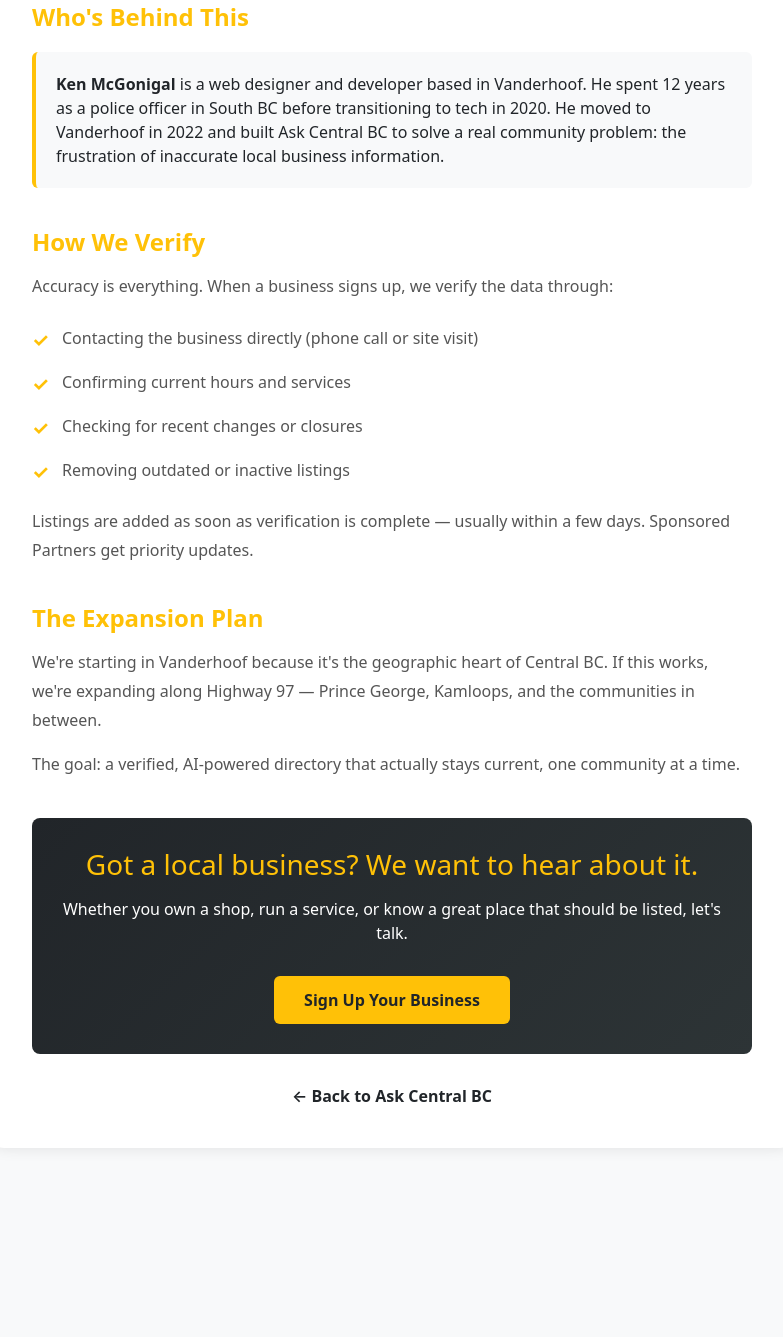
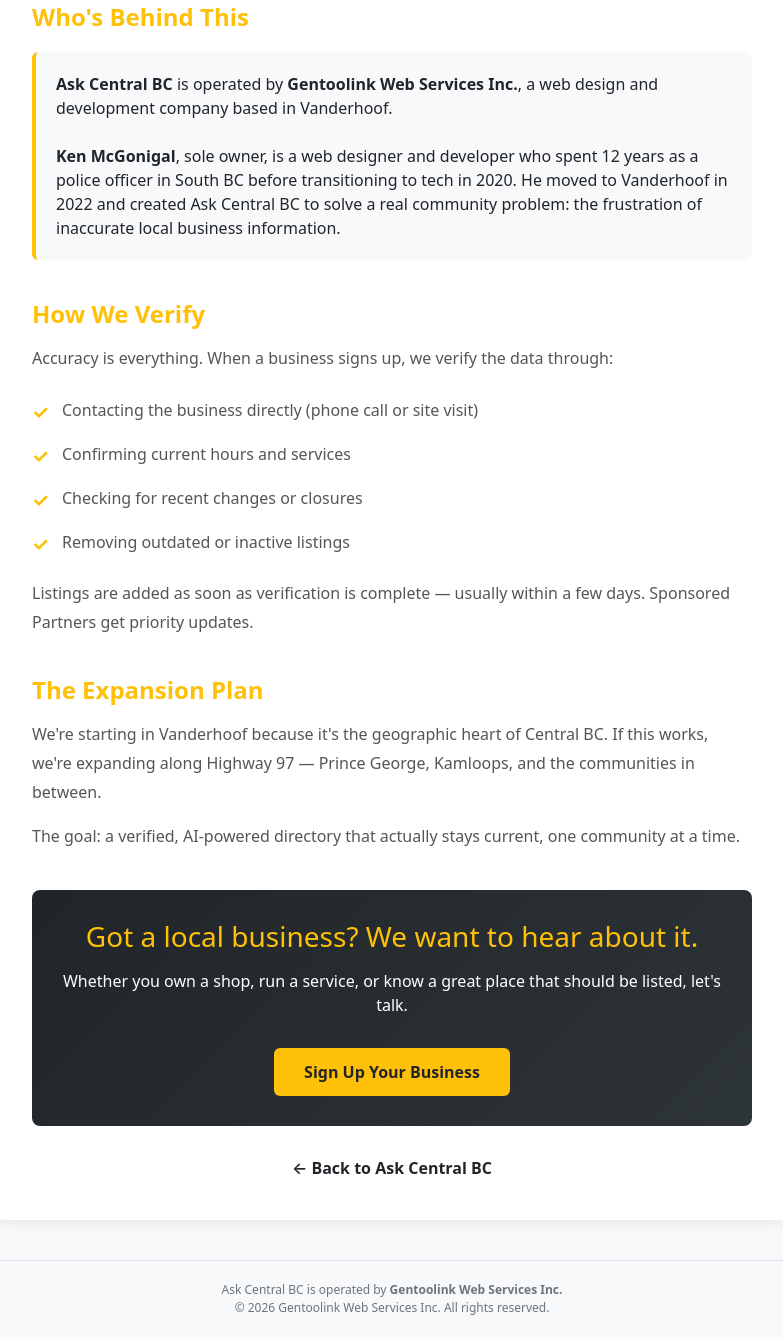
Before and after one commit to gentoolink/centralbcdirectory, a plain HTML site: page about.html in a window 1280 px wide. Shown: the part 816-2153 px from the top of the page, without its empty margins (248-1031 px from the left). Before the commit the page ends 2004 px from the top, so only its background shows below. Drawn offline with nearby package versions, Linux system fonts and the light colour scheme.

Commit message:
Add Gentoolink Web Services Inc. branding and 49/year Sponsored Partner pricing

```diff
--- a/about.html
+++ b/about.html
@@ -195,7 +195,9 @@
         <div class="section">
             <h2>Who's Behind This</h2>
             <div class="founder-bio">
-                <strong>Ken McGonigal</strong> is a web designer and developer based in Vanderhoof. He spent 12 years as a police officer in South BC before transitioning to tech in 2020. He moved to Vanderhoof in 2022 and built Ask Central BC to solve a real community problem: the frustration of inaccurate local business information.
+                <strong>Ask Central BC</strong> is operated by <strong>Gentoolink Web Services Inc.</strong>, a web design and development company based in Vanderhoof.
+                <br><br>
+                <strong>Ken McGonigal</strong>, sole owner, is a web designer and developer who spent 12 years as a police officer in South BC before transitioning to tech in 2020. He moved to Vanderhoof in 2022 and created Ask Central BC to solve a real community problem: the frustration of inaccurate local business information.
             </div>
         </div>
 
@@ -228,6 +230,16 @@
         </div>
     </div>
 
+    <footer style="background-color: #f8f9fa; border-top: 1px solid #dee2e6; padding: 20px 0; text-align: center; margin-top: 40px;">
+        <div class="container">
+            <p style="font-size: 0.75rem; color: #6c757d; margin: 0;">
+                Ask Central BC is operated by <strong>Gentoolink Web Services Inc.</strong>
+                <br>
+                &copy; 2026 Gentoolink Web Services Inc. All rights reserved.
+            </p>
+        </div>
+    </footer>
+
     <script src="https://cdn.jsdelivr.net/npm/bootstrap@5.3.0/dist/js/bootstrap.bundle.min.js"></script>
 </body>
 </html>
```
Also changed, not shown: index.html (+10 -0 lines), signup.html (+12 -1 lines).
